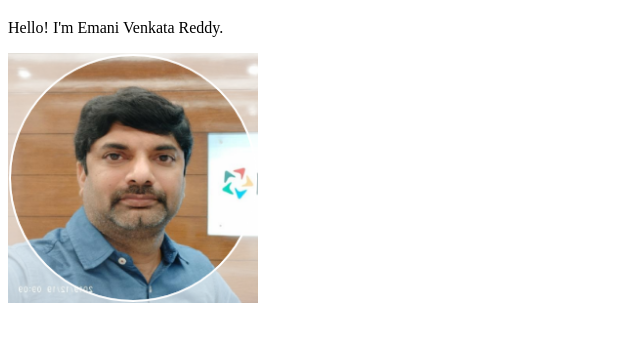
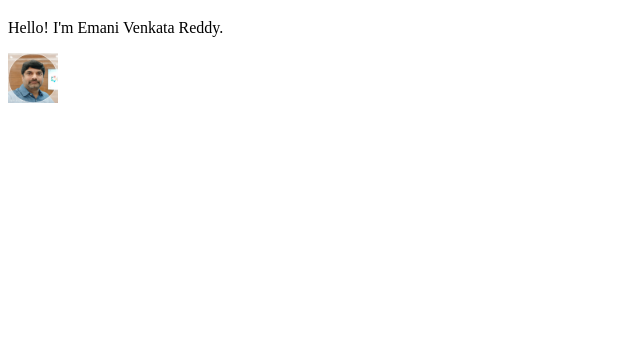
Before and after one commit to emanivenkatareddy/emanivenkatareddy.github.io, a plain HTML site: page index.html in a window 1280 px wide. Shown: the part 61-402 px from the top of the page, without its empty margins (0-640 px from the left). Drawn offline with Linux system fonts and the light colour scheme.

Commit message:
Reduce image width in index.html

```diff
--- a/index.html
+++ b/index.html
@@ -6,6 +6,6 @@
 <body>
     <h1>Welcome to My Website</h1>
     <p>Hello! I'm Emani Venkata Reddy.</p>
-    <img src="images/Emani.png" alt="Emani Venkata Reddy" width="250">
+    <img src="images/Emani.png" alt="Emani Venkata Reddy" width="50">
 </body>
 </html>
```
